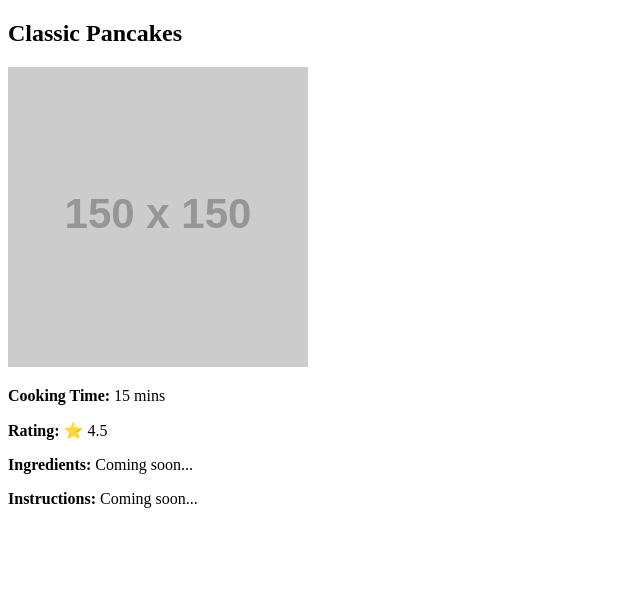
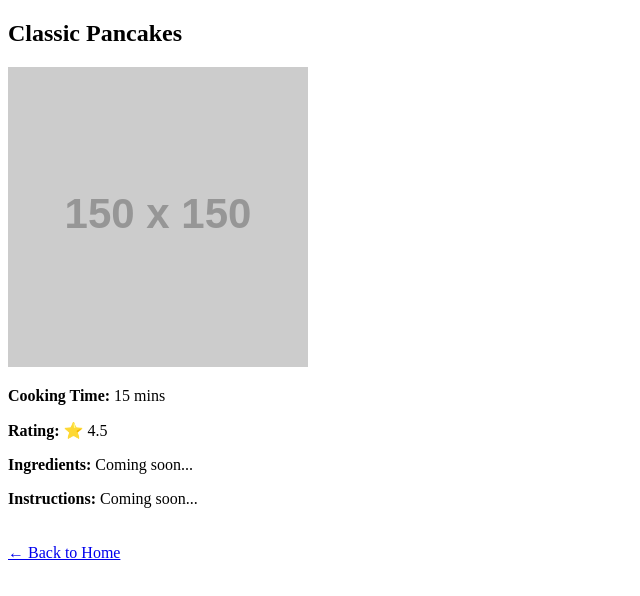
Before and after one commit to Dulani-Viyathma/flavor-exchange-app, a React (Create React App) app: page /recipe/1 in a window 1280 px wide. Shown: the top 596 px of the page, without its empty margins (0-640 px from the left). Built offline with nearby package versions, Linux system fonts and the light colour scheme.

Commit message:
Added back button to retuen to home page

```diff
--- a/src/pages/RecipeDetailsPage.jsx
+++ b/src/pages/RecipeDetailsPage.jsx
@@ -1,5 +1,5 @@
 import React from 'react';
-import { useParams } from 'react-router-dom';
+import { useParams, Link } from 'react-router-dom';
 import recipes from '../data';
 
 function RecipeDetailsPage() {
@@ -18,6 +18,10 @@ function RecipeDetailsPage() {
       <p><strong>Rating:</strong> ⭐ {recipe.rating}</p>
       <p><strong>Ingredients:</strong> Coming soon...</p>
       <p><strong>Instructions:</strong> Coming soon...</p>
+
+      <Link to="/" style={{ display: 'inline-block', marginTop: '20px' }}>
+        ← Back to Home
+      </Link>
     </div>
   );
 }
```
